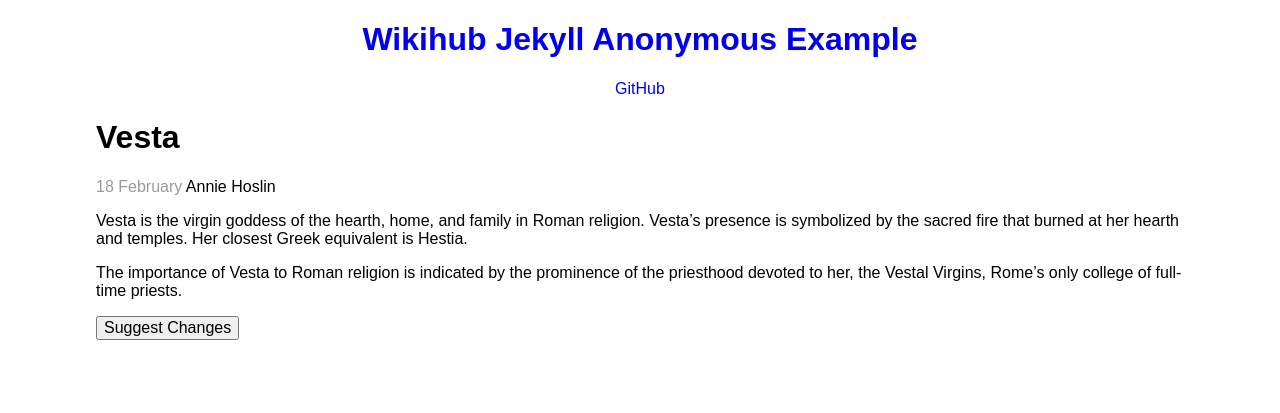
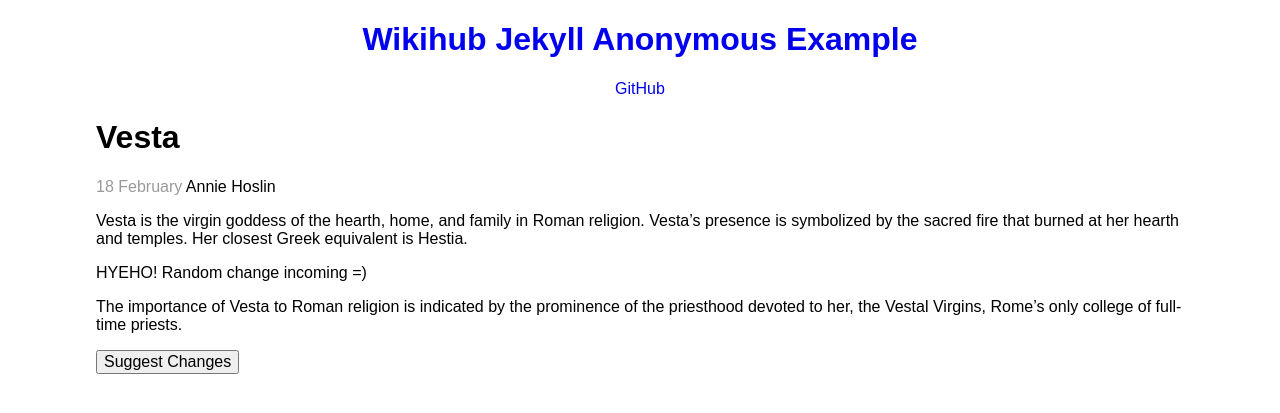
Before and after one commit to wiki-hub/jekyll-anon, a Jekyll site: the page built from _posts/2015-02-18-vesta.md, in a window 1280 px wide. Shown: the top 413 px of the page. Built offline with Jekyll 4.4.1, drawn with Linux system fonts in a browser that asks for light colours.

Commit message:
Erlend back for more testing. giving anonymous commits a try now.

```diff
--- a/_posts/2015-02-18-vesta.md
+++ b/_posts/2015-02-18-vesta.md
@@ -7,4 +7,6 @@ tags: [Home, Family, Goddess]
 ---
 Vesta is the virgin goddess of the hearth, home, and family in Roman religion. Vesta's presence is symbolized by the sacred fire that burned at her hearth and temples. Her closest Greek equivalent is Hestia.
 
+HYEHO! Random change incoming =)
+
 The importance of Vesta to Roman religion is indicated by the prominence of the priesthood devoted to her, the Vestal Virgins, Rome's only college of full-time priests.
```
